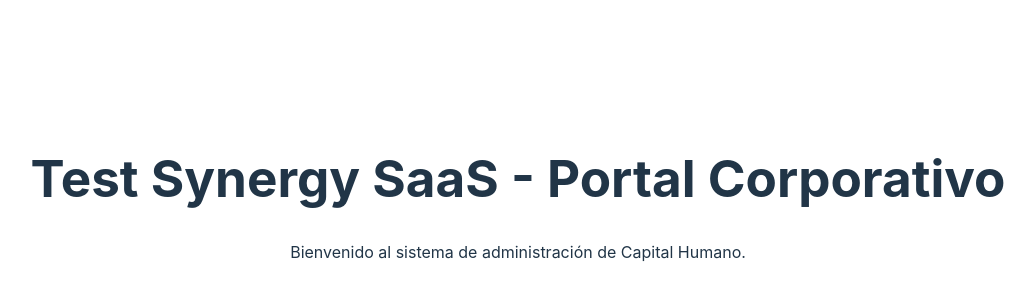
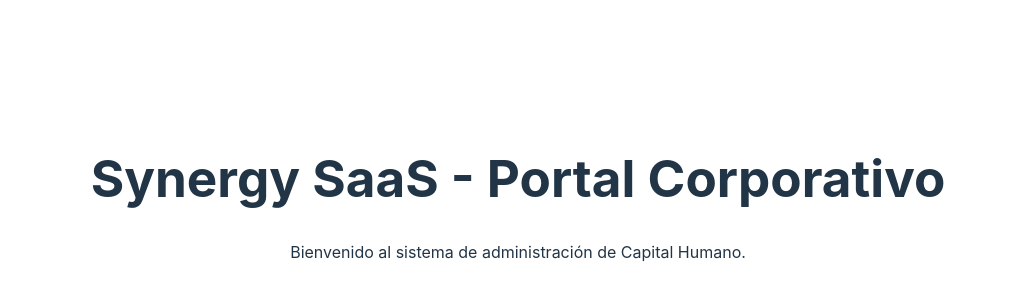
Before and after one commit to eduardo-sanmiguel-dev/industriacuatrocero, a React (Vite) app in the folder apps/web/: page / in a window 1280 px wide. Shown: the part 202-502 px from the top of the page, without its empty margins (122-1157 px from the left). Built offline with nearby package versions, Linux system fonts and the light colour scheme.

Commit message:
feat: test sw

```diff
--- a/apps/web/src/App.tsx
+++ b/apps/web/src/App.tsx
@@ -50,7 +50,7 @@
 
   return (
     <div style={{ padding: "20px", position: "relative" }}>
-      <h1>Test Synergy SaaS - Portal Corporativo</h1>
+      <h1>Synergy SaaS - Portal Corporativo</h1>
       <p>Bienvenido al sistema de administración de Capital Humano.</p>
 
       {/* 🎨 TU BANNER DE MARCA BLANCA PERSONALIZADO */}
```
